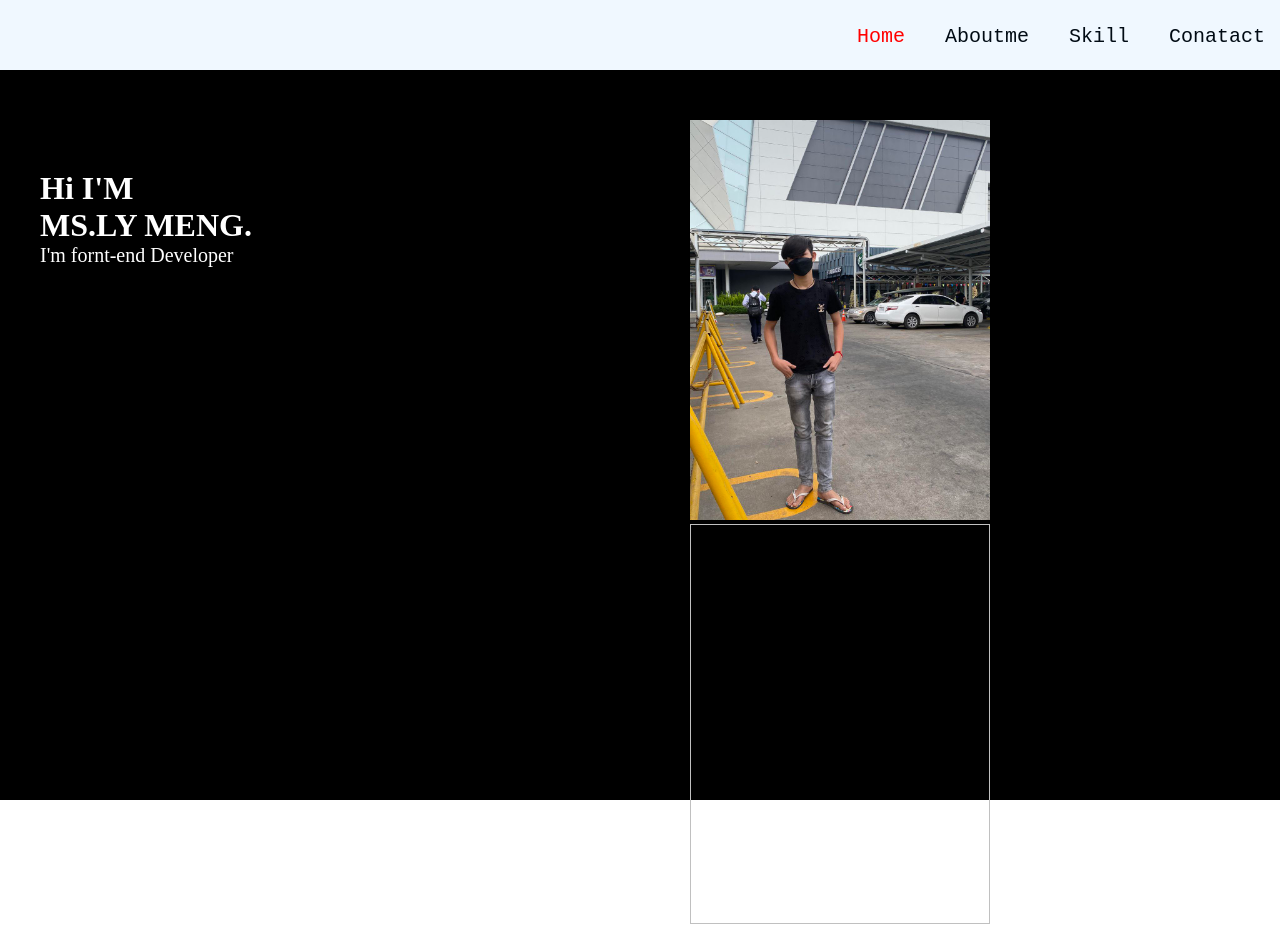
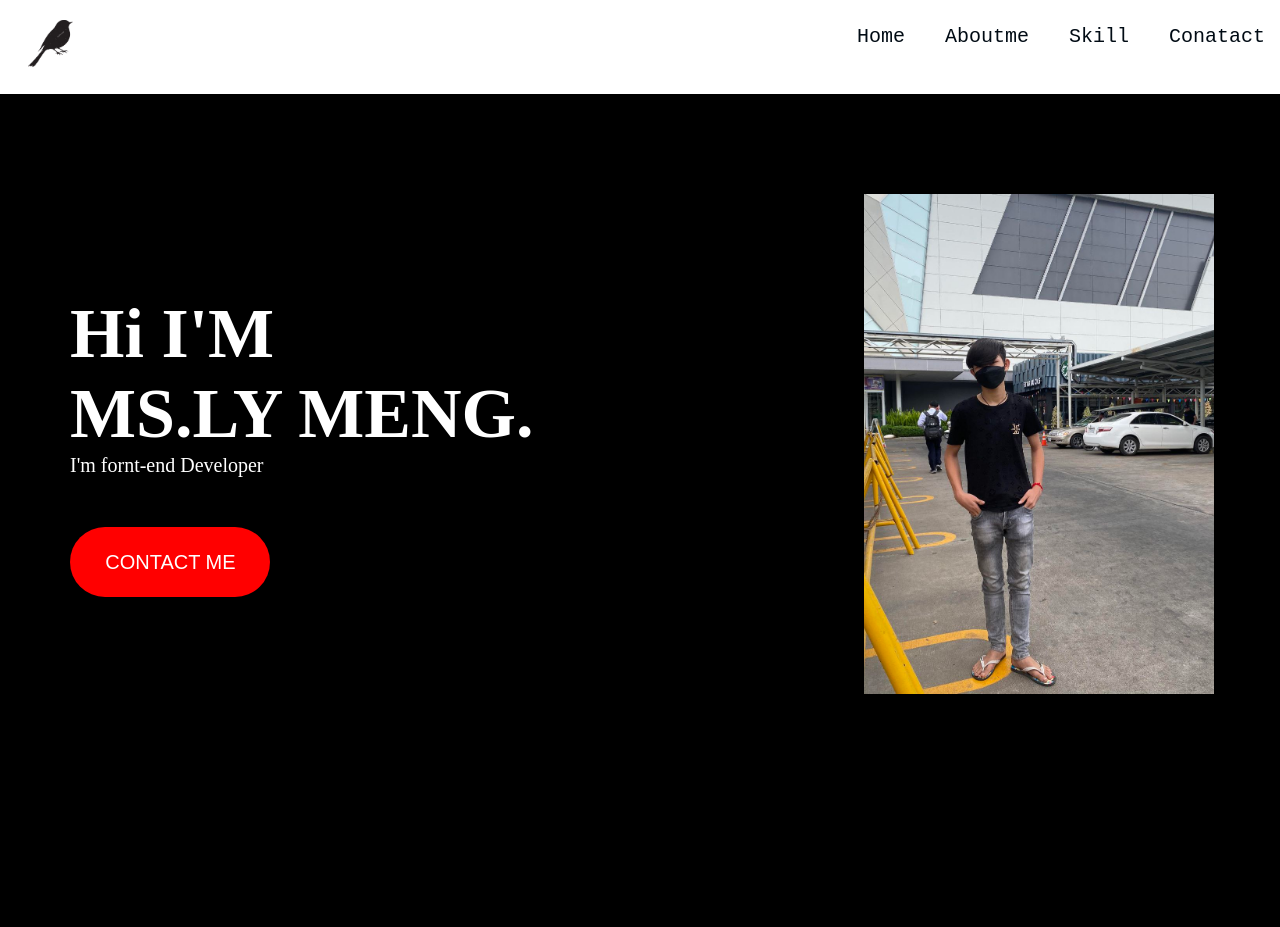
Before and after one commit to LyMeng7031/portfolio, a plain HTML site: page home.html in a window 1280 px wide. Drawn offline with Linux system fonts and the light colour scheme.

Commit message:
first commit

```diff
--- a/home.css
+++ b/home.css
@@ -6,14 +6,14 @@
 
 .container {
   width: 100%;
-  height: 100vh;
+  height: 130vh;
   background-color: black;
   margin: auto;
 }
 .header {
   width: 100%;
   height: 94px;
-  background-color: gray;
+  background-color: white;
 }
 .header ul li {
   display: inline-block;
@@ -33,16 +33,15 @@
 }
 .photo {
   width: 50%;
-  height: 506px;
-  margin-bottom: 10px;
+  height: 700px;
   float: left;
 }
 .img {
-  width: 300px;
-  height: 400px;
-  background-color: black;
-  margin-top: 50px;
-  margin-left: 50px;
+  width: 350px;
+  height: 500px;
+  margin-top: 100px;
+  margin-left: 35%;
+
 }
 .img img {
   width: 100%;
@@ -51,12 +50,27 @@
 }
 .text h1 {
   color: white;
-  margin-left: 40px;
-  margin-top: 100px;
+  margin-left: 70px;
+  margin-top: 200px;
+  font-size: 70px;
 }
 .text p {
   color: white;
-  margin-left: 40px;
+  margin-left: 70px;
+  font-size: 20px;
+}
+.text button {
+  width: 200px;
+  height: 70px;
+  border: none;
+  border-radius: 50px;
+  margin-left: 11%;
+  margin-top: 50px;
+  background-color: red;
+}
+.text button a {
+  text-decoration: none;
+  color: white;
   font-size: 20px;
 }
 .btn {
@@ -64,7 +78,7 @@
   border-radius: 20px;
   background: red;
   width: 20%;
-  color: #fff;
+
   padding: 20px 20px;
 }
 .navbar {
@@ -89,14 +103,13 @@
   width: 100px;
   height: 50px;
   position: absolute;
-  background-image: url();
+  background-image: url(/img/jkkkk.png);
   background-position: center;
   background-repeat: no-repeat;
   background-size: contain;
   top: 20px;
-}
 .header {
   width: 100%;
   height: 70px;
-  background-color: aliceblue;
+  background-color: white;
 }
--- a/home.html
+++ b/home.html
@@ -20,25 +20,23 @@
       <div class="header">
         <div class="logo"></div>
         <nav class="navbar">
-          <a href="" style="color: red">Home</a>
-          <a href="">Aboutme </a>
-          <a href="">Skill</a>
-          <a href="">Conatact</a>
+          <a href="#">Home</a>
+          <a href="#">Aboutme </a>
+          <a href="#">Skill</a>
+          <a href="#">Conatact</a>
         </nav>
       </div>
 
       <div class="text">
         <h1>Hi I'M <br />MS.LY MENG.</h1>
         <p>I'm fornt-end Developer</p>
-        <div class="box">Contact me</div>
+        <button><a href="">CONTACT ME</a></button>
+        <div class="box">Contact me</div>zz
       </div>
       <div class="photo">
         <div class="img">
           <img src="/img/home-photo.jpg" alt="" />
-          <img sre=""
         </div>
-      </div>
-
     </div>
   </body>
 </html>
```
Also changed, not shown: img/jkkkk.png (renamed from img/stock-vector-bird-silhouette-vector-illustration-for-logo-and-t-shirt-design-2474303769-removebg-preview(2).png).
